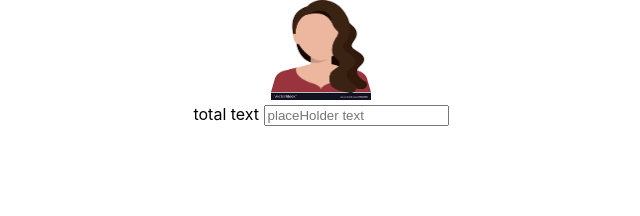
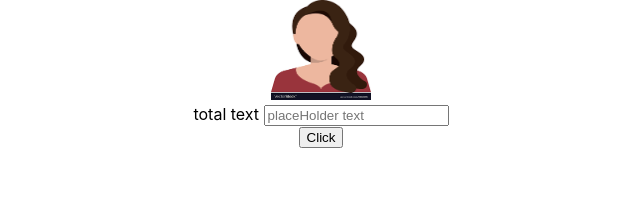
Before and after one commit to aalmeidatw/eleicoes-app, a React (Create React App) app: page / in a window 1280 px wide. Shown: the top 216 px of the page, without its empty margins (319-959 px from the left). Built offline with nearby package versions, Linux system fonts and the light colour scheme.

Commit message:
cria button component

```diff
--- a/src/App.js
+++ b/src/App.js
@@ -3,6 +3,7 @@ import './App.css';
 
 import ThumbUser from './components/user_thumb'
 import TextArea from './components/text_input_area'
+import Button from './components/button'
 
 import manIcon from './man_icon.png'
 import womanIcon from './woman_icon.png'
@@ -23,6 +24,7 @@ class App extends Component {
       <div className="App">
         <ThumbUser icon={icons.woman} />
         <TextArea {...textAreaOptions} />
+        <Button />
       </div>
     );
   }
--- /dev/null
+++ b/src/components/button.js
@@ -0,0 +1,12 @@
+import React from 'react'
+
+class Button extends React.Component {
+  render() {
+    return (
+      <div>
+        <button type="button"> Click </button>
+      </div>
+    )
+  }
+}
+export default Button;
```
